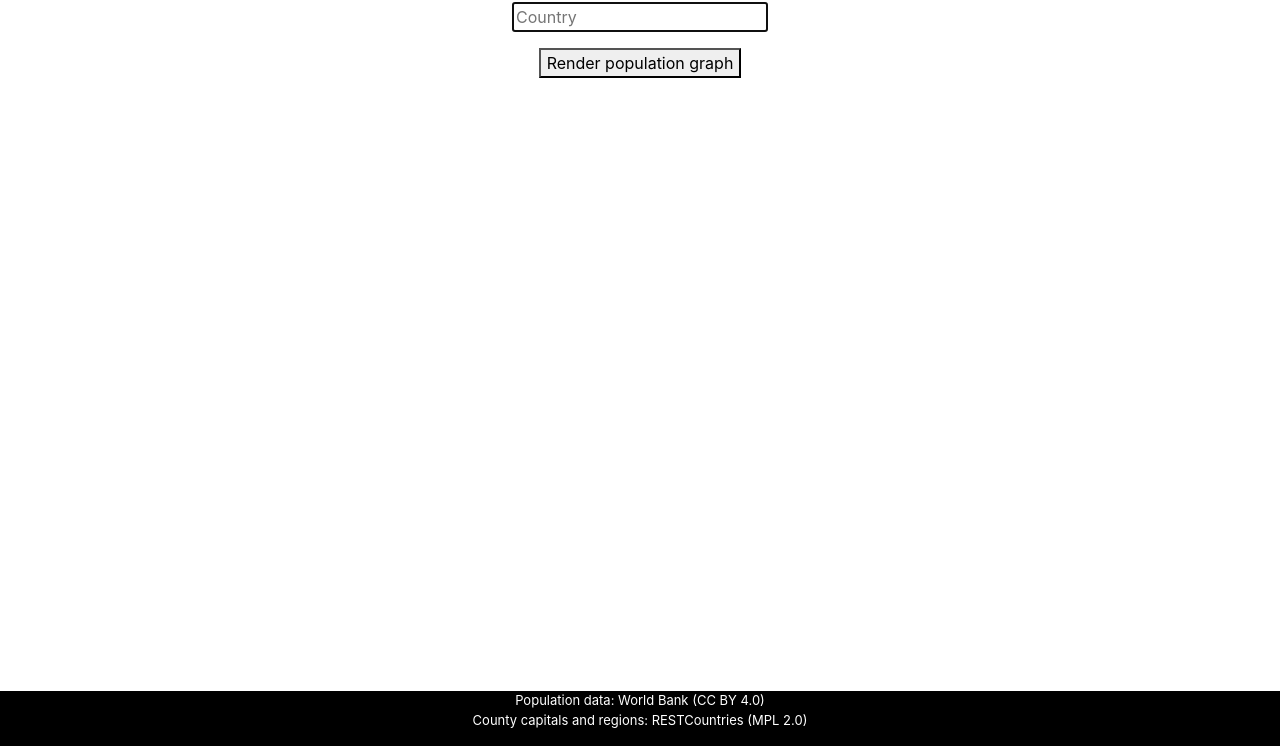
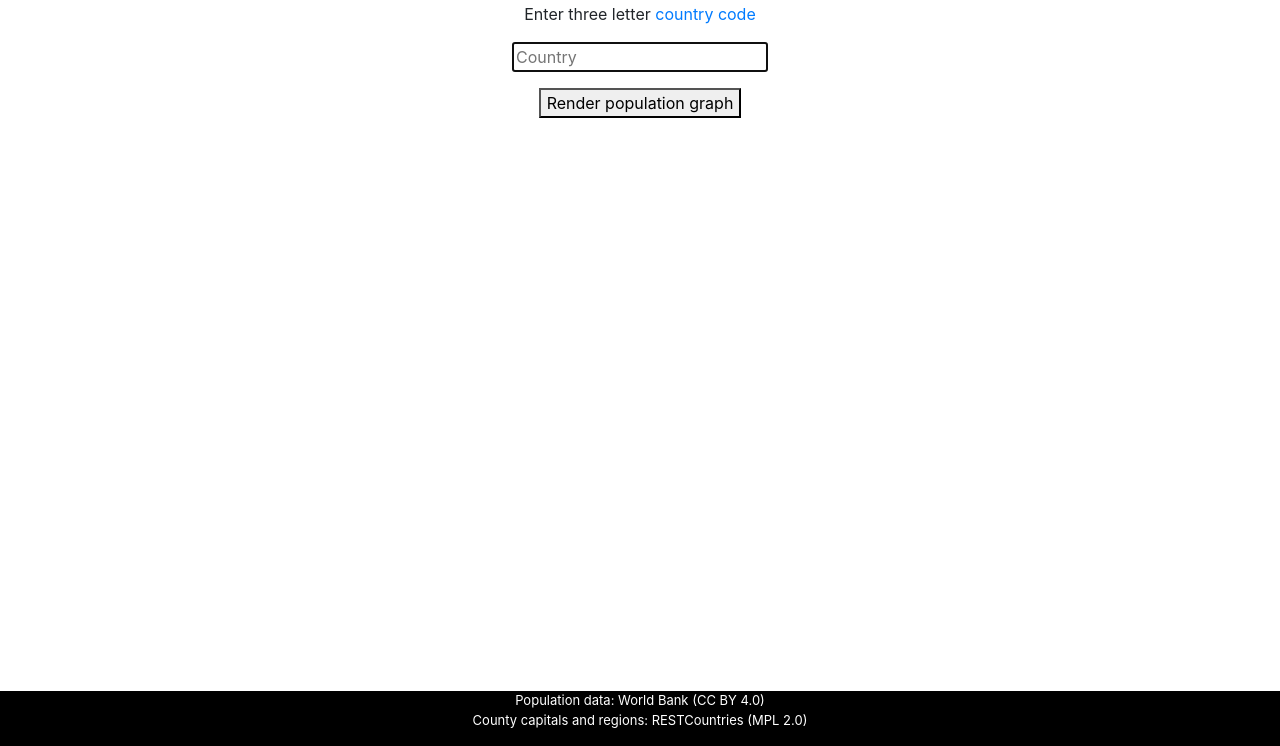
Before and after one commit to mikkokotola/populationgraphs, a plain HTML site: page public/index.html in a window 1280 px wide. Shown: the part 54-800 px from the top of the page. Drawn offline with nearby package versions, Linux system fonts and the light colour scheme.

Commit message:
Add link to country codes

```diff
--- a/public/index.html
+++ b/public/index.html
@@ -18,6 +18,7 @@
 <body>
     <h1>Population graphs</h1>
     <div class='inputfields'>
+        <p>Enter three letter <a href='https://en.wikipedia.org/wiki/ISO_3166-1#Current_codes' target='_blank'>country code</a></p>
         <p>
             <input class='textinput' placeholder='Country' type='text' name='country' id='country' maxlength='50' />
         </p>
```
